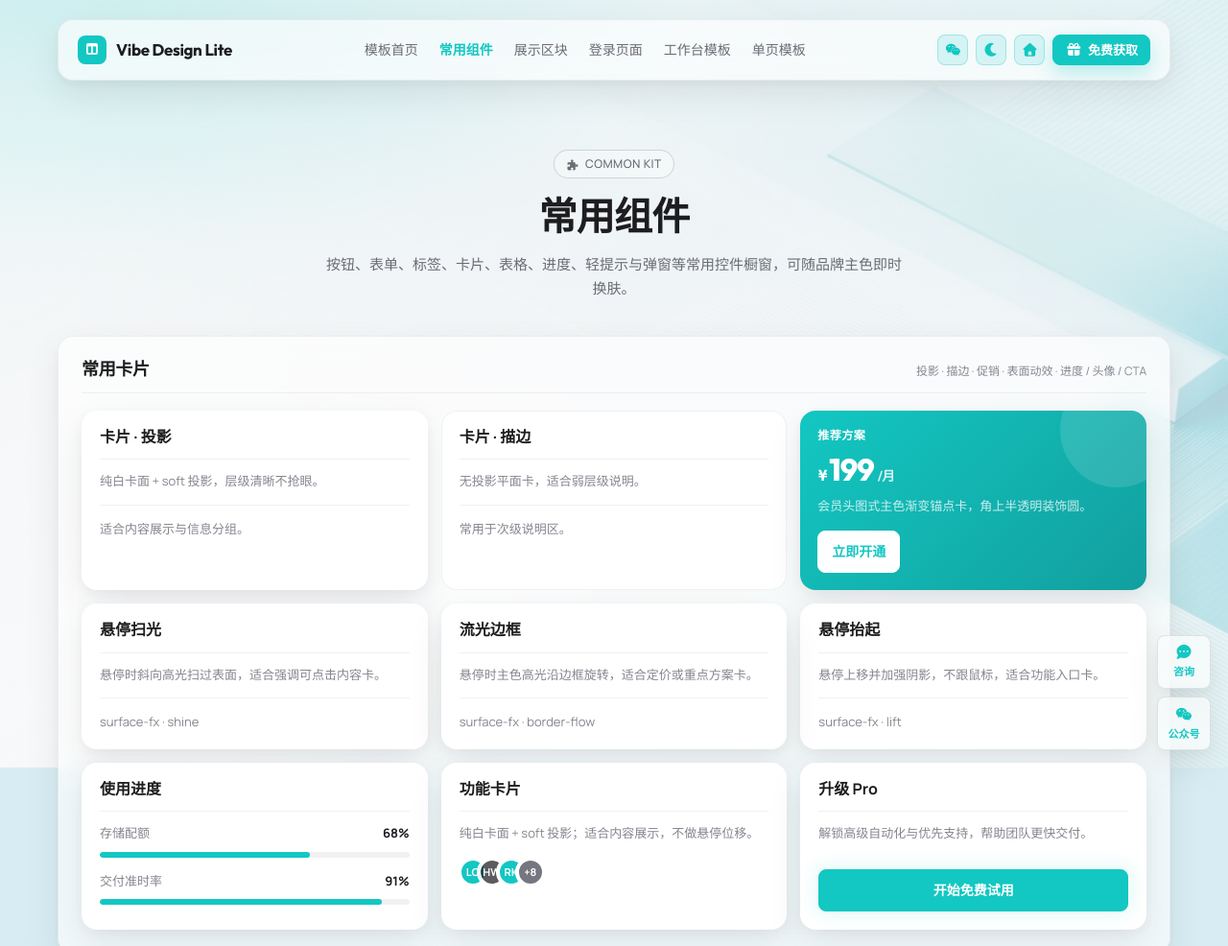
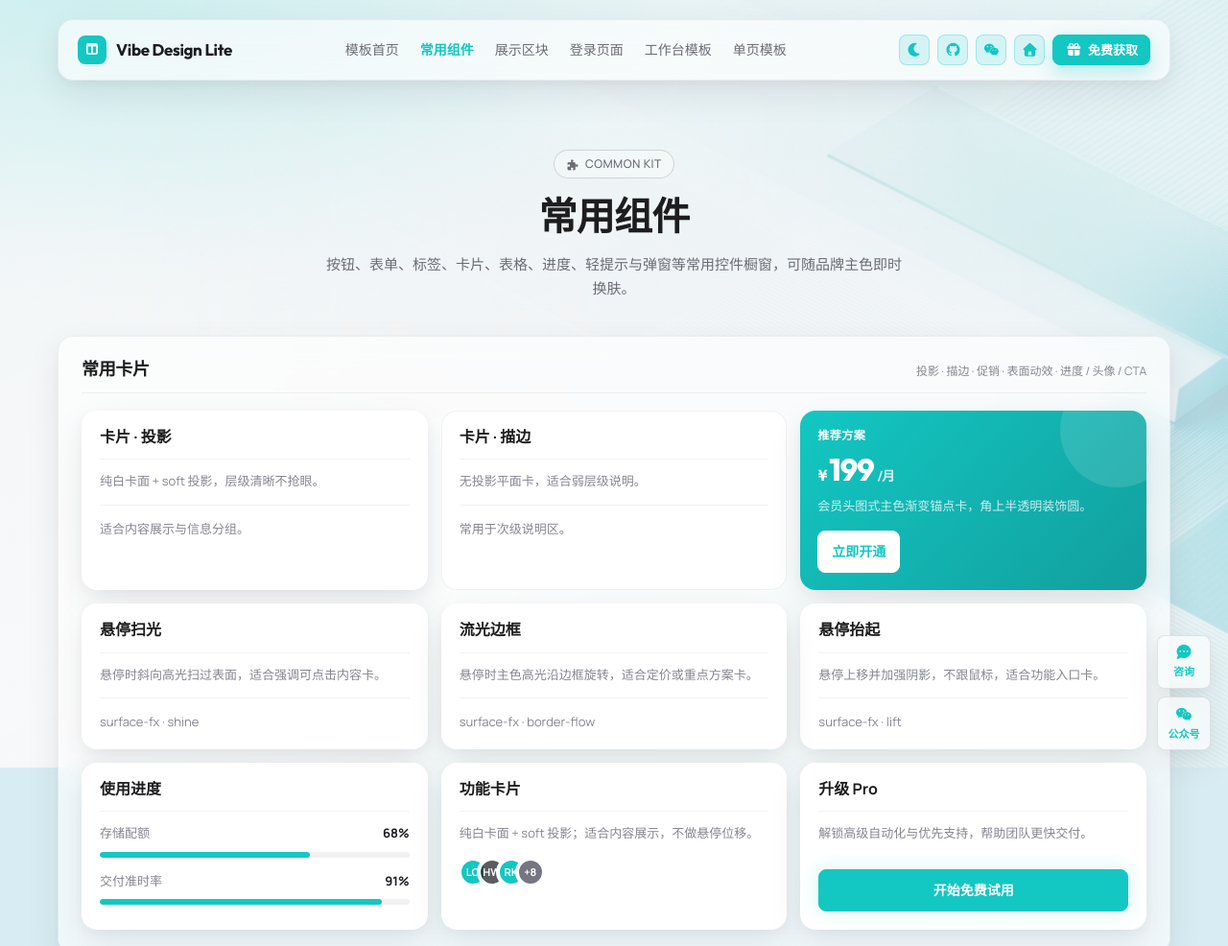
Before and after one commit to vibepm666/vibe-design-lite, a plain HTML site: page components.html in a window 1280 px wide. Shown: the top 986 px of the page at 96% size. Drawn offline with Linux system fonts and the light colour scheme.

Commit message:
营销页顶栏与首页对齐：主题 / GitHub / 公众号 / 首页入口顺序，并修正悬浮咨询链接。

```diff
--- a/components.html
+++ b/components.html
@@ -43,9 +43,6 @@
           </nav>
 
           <div class="wa-nav__actions">
-            <button type="button" class="wa-nav__icon-btn wa-nav__icon-btn--aux" data-modal-open="wechat-modal" aria-label="关注公众号" title="关注公众号">
-              <i class="fa-brands fa-weixin" aria-hidden="true"></i>
-            </button>
             <button
               type="button"
               class="wa-nav__icon-btn wa-nav__icon-btn--aux"
@@ -55,6 +52,19 @@
               title="切换主题"
             >
               <i class="fa-regular fa-moon" aria-hidden="true"></i>
+            </button>
+            <a
+              class="wa-nav__icon-btn wa-nav__icon-btn--aux"
+              href="https://github.com/vibepm666/vibe-design-lite"
+              target="_blank"
+              rel="noopener noreferrer"
+              aria-label="GitHub 开源仓库"
+              title="GitHub"
+            >
+              <i class="fa-brands fa-github" aria-hidden="true"></i>
+            </a>
+            <button type="button" class="wa-nav__icon-btn wa-nav__icon-btn--aux" data-modal-open="wechat-modal" aria-label="关注公众号" title="关注公众号">
+              <i class="fa-brands fa-weixin" aria-hidden="true"></i>
             </button>
             <a
               class="wa-nav__icon-btn wa-nav__icon-btn--aux"
@@ -814,7 +824,7 @@
   </div>
 
   <div class="wa-float-tools" aria-label="快捷工具">
-    <a class="wa-float-tools__btn" href="./index.html#cta" title="咨询">
+    <a class="wa-float-tools__btn" href="https://work.weixin.qq.com/kfid/kfc30961678e9017618" title="咨询" target="_blank" rel="noopener noreferrer">
       <i class="fa-solid fa-comment-dots" aria-hidden="true"></i>
       <span>咨询</span>
     </a>
```
Also changed, not shown: showcase.html (+14 -4 lines).
